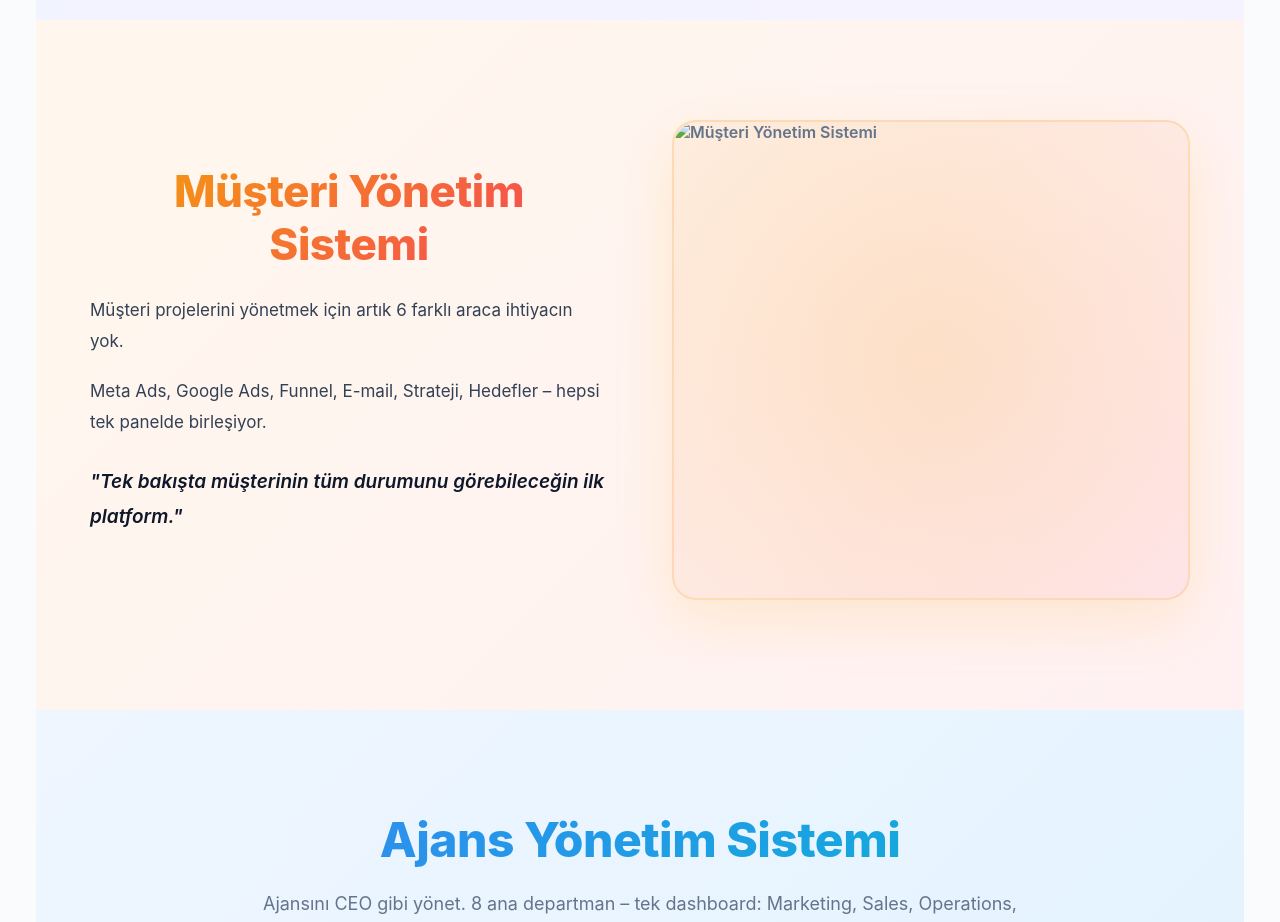
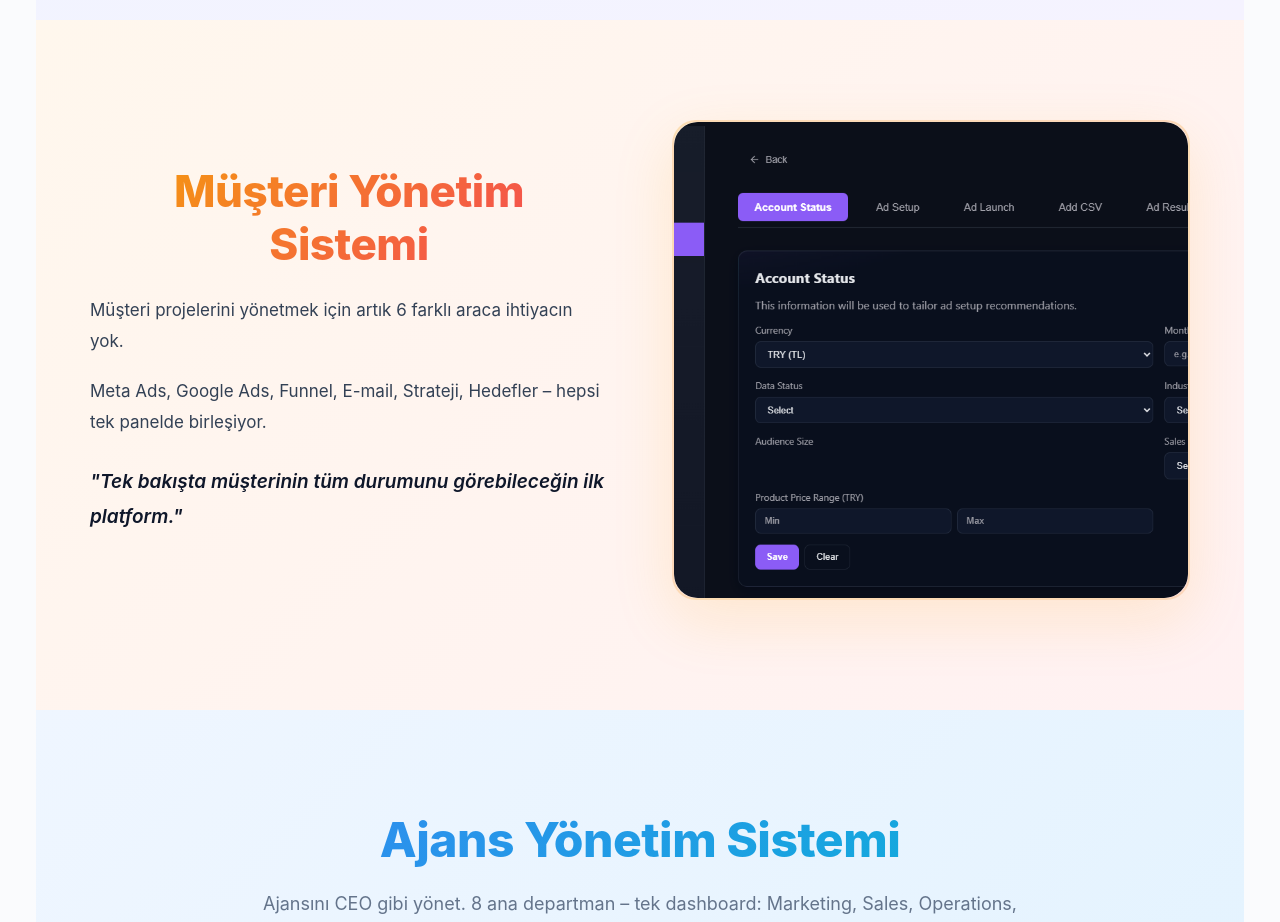
Before and after one commit to mustafasehirli/VL, a plain HTML site: page index.html in a window 1280 px wide. Shown: the part 3180-4102 px from the top of the page. Drawn offline with Linux system fonts and the light colour scheme.

Commit message:
Add files via upload

```diff
--- a/index.html
+++ b/index.html
@@ -162,7 +162,7 @@
           <p>"Tek bakışta müşterinin tüm durumunu görebileceğin ilk platform."</p>
         </div>
         <div class="mockup-large">
-          <img src="client.png" alt="Müşteri Yönetim Sistemi" class="mockup-image" />
+          <img src="c.png" alt="Müşteri Yönetim Sistemi" class="mockup-image" />
         </div>
       </div>
     </section>
```
